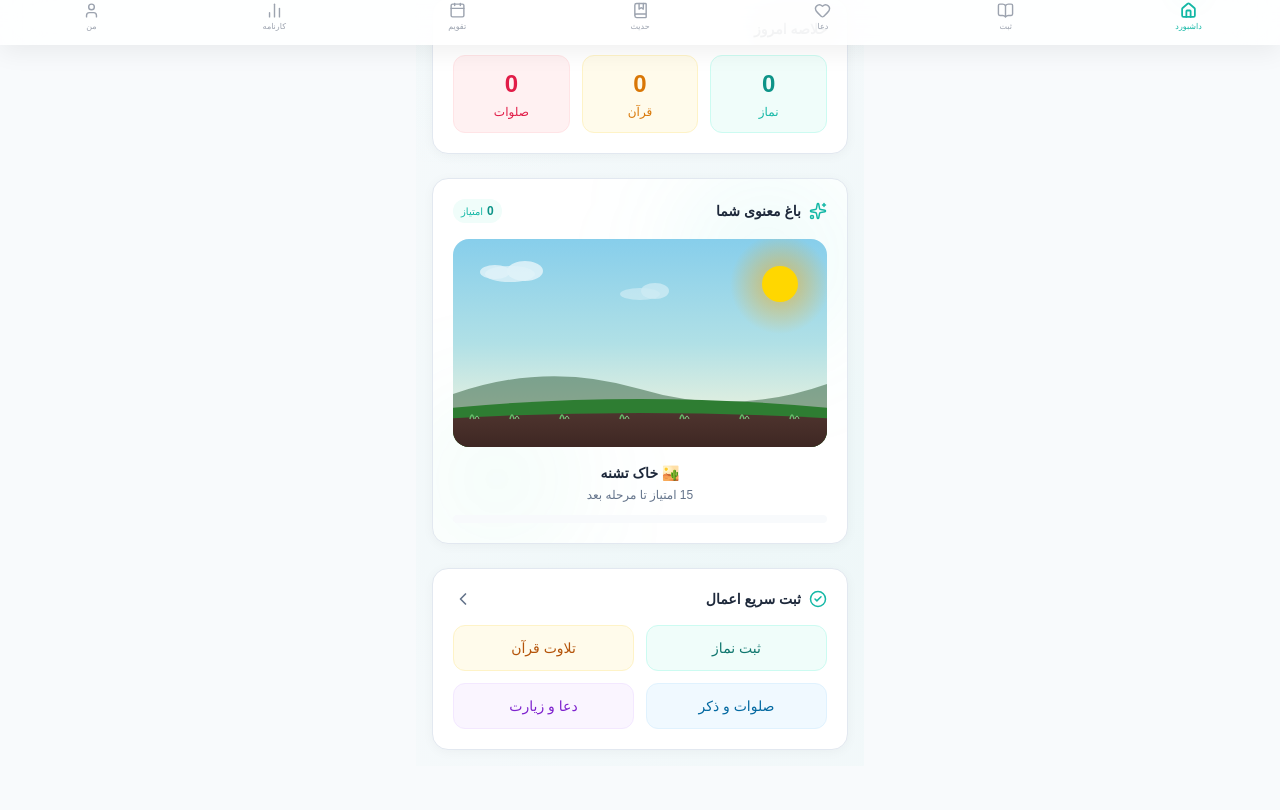
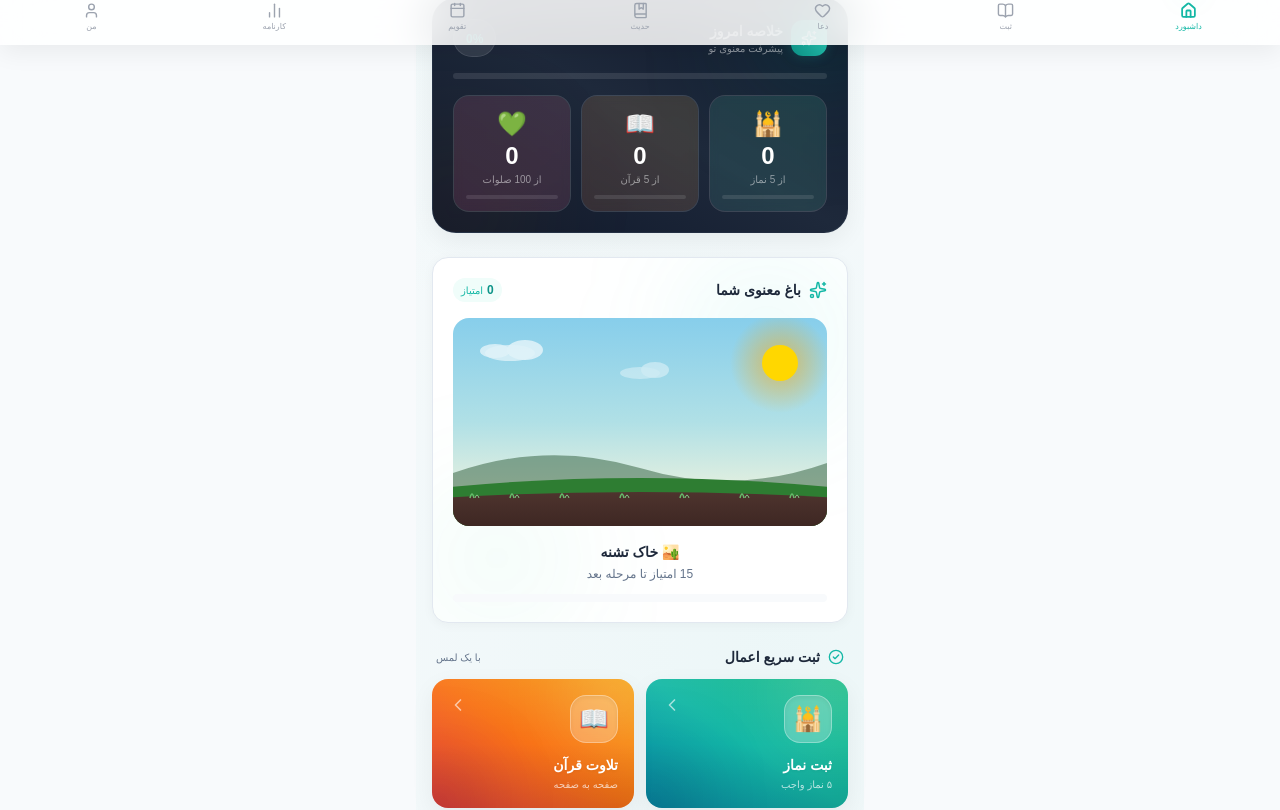
Before and after one commit to mojtabamaniya5-boop/Ebadat, a React (Vite) app: page /#/ in a window 1280 px wide. Shown: the part 755-1565 px from the top of the page. Built offline with nearby package versions, Linux system fonts and the light colour scheme; a small style sheet from the web is missing.

Commit message:
feat: stunning dashboard with gradient quick buttons and animated stat cards

```diff
--- a/src/pages/Dashboard.jsx
+++ b/src/pages/Dashboard.jsx
@@ -1,6 +1,6 @@
 import { useState, useEffect } from 'react'
 import { Link } from 'react-router-dom'
-import { Calendar, CheckCircle2, Sparkles, ChevronLeft } from 'lucide-react'
+import { Calendar, Sparkles, ChevronLeft, BookOpen, Heart, Home, CheckCircle2 } from 'lucide-react'
 import { getTodayData, saveTodayData } from '../utils/storage'
 import ThemeToggle from '../components/ThemeToggle'
 import PrayerTimesCard from '../components/PrayerTimesCard'
@@ -13,7 +13,6 @@ export default function Dashboard() {
 
   useEffect(() => {
     setData(getTodayData())
-    // بارگذاری اسم کاربر از localStorage
     const savedName = localStorage.getItem('ebadat-user-name')
     if (savedName) setUserName(savedName)
   }, [])
@@ -28,6 +27,14 @@ export default function Dashboard() {
 
   const totalPrayers = Object.values(data.prayers).filter(v => v && v !== 'qaza').length
   const qazaCount = Object.values(data.prayers).filter(v => v === 'qaza').length
+
+  // درصد پیشرفت روز
+  const dailyProgress = Math.min(
+    (totalPrayers / 5) * 60 +
+    Math.min(data.quran / 5, 1) * 20 +
+    Math.min(data.salawat / 100, 1) * 20,
+    100
+  )
 
   return (
     <main className="p-4 max-w-md mx-auto animate-fade-in bg-mesh-light dark:bg-mesh-dark min-h-screen">
@@ -72,47 +79,180 @@ export default function Dashboard() {
       {/* حدیث امروز */}
       <HadithCard />
 
-      {/* خلاصه امروز */}
-      <div className="card p-5 mb-6">
-        <h3 className="font-bold text-main mb-4 text-sm">خلاصه امروز</h3>
-        <div className="grid grid-cols-3 gap-3 text-center">
-          <div className="bg-brand-50 dark:bg-brand-900/20 rounded-xl py-3 border border-brand-100 dark:border-brand-900/40">
-            <p className="text-2xl font-bold text-brand-600 dark:text-brand-400">{totalPrayers}</p>
-            <p className="text-xs text-brand-500 mt-1">نماز</p>
+      {/* ✨ خلاصه امروز - طراحی جدید */}
+      <div className="relative overflow-hidden rounded-3xl p-5 mb-6 bg-gradient-to-bl from-slate-900 via-slate-800 to-slate-900 dark:from-dark-surface dark:via-dark-bg dark:to-dark-surface border border-slate-700/50 shadow-soft-lg">
+        <div className="absolute -top-10 -right-10 w-32 h-32 bg-brand-500/20 rounded-full blur-3xl" />
+        <div className="absolute -bottom-10 -left-10 w-32 h-32 bg-amber-500/10 rounded-full blur-3xl" />
+
+        <div className="relative z-10">
+          {/* هدر */}
+          <div className="flex items-center justify-between mb-4">
+            <div className="flex items-center gap-2">
+              <div className="w-9 h-9 rounded-xl bg-gradient-to-bl from-brand-400 to-brand-600 flex items-center justify-center shadow-glow-sm">
+                <Sparkles size={16} className="text-white" />
+              </div>
+              <div>
+                <h3 className="font-bold text-white text-sm">خلاصه امروز</h3>
+                <p className="text-[10px] text-white/50">پیشرفت معنوی تو</p>
+              </div>
+            </div>
+            <div className="px-3 py-1.5 rounded-full bg-white/10 backdrop-blur-sm border border-white/10">
+              <span className="text-xs font-bold text-brand-400">{Math.round(dailyProgress)}%</span>
+            </div>
           </div>
-          <div className="bg-amber-50 dark:bg-amber-900/20 rounded-xl py-3 border border-amber-100 dark:border-amber-900/40">
-            <p className="text-2xl font-bold text-amber-600 dark:text-amber-400">{data.quran}</p>
-            <p className="text-xs text-amber-600 dark:text-amber-500 mt-1">قرآن</p>
+
+          {/* نوار پیشرفت */}
+          <div className="mb-4 h-1.5 bg-white/10 rounded-full overflow-hidden">
+            <div
+              className="h-full bg-gradient-to-l from-brand-400 via-emerald-400 to-teal-400 rounded-full transition-all duration-1000 shadow-glow"
+              style={{ width: `${dailyProgress}%` }}
+            />
           </div>
-          <div className="bg-rose-50 dark:bg-rose-900/20 rounded-xl py-3 border border-rose-100 dark:border-rose-900/40">
-            <p className="text-2xl font-bold text-rose-600 dark:text-rose-400">{data.salawat}</p>
-            <p className="text-xs text-rose-600 dark:text-rose-500 mt-1">صلوات</p>
+
+          {/* کارت‌های آماری */}
+          <div className="grid grid-cols-3 gap-2.5">
+            <StatCard
+              icon="🕌"
+              value={totalPrayers}
+              total={5}
+              label="نماز"
+              color="from-emerald-500 to-teal-600"
+              progress={(totalPrayers / 5) * 100}
+            />
+            <StatCard
+              icon="📖"
+              value={data.quran}
+              total={5}
+              label="قرآن"
+              color="from-amber-500 to-orange-600"
+              progress={Math.min((data.quran / 5) * 100, 100)}
+            />
+            <StatCard
+              icon="💚"
+              value={data.salawat}
+              total={100}
+              label="صلوات"
+              color="from-rose-500 to-pink-600"
+              progress={Math.min((data.salawat / 100) * 100, 100)}
+            />
           </div>
+
+          {qazaCount > 0 && (
+            <div className="mt-4 flex items-center gap-2 bg-red-500/15 backdrop-blur-sm rounded-xl px-3 py-2 border border-red-500/30">
+              <span className="text-sm">⚠️</span>
+              <p className="text-xs text-red-300">{qazaCount} نماز قضا داری، جبران کن!</p>
+            </div>
+          )}
         </div>
-        {qazaCount > 0 && (
-          <p className="text-xs text-red-600 dark:text-red-400 text-center mt-3">⚠️ {qazaCount} نماز قضا داری</p>
-        )}
       </div>
 
       {/* باغ معنوی */}
       <SpiritualGarden />
 
-      {/* دسترسی سریع */}
-      <Link to="/track" className="card p-5 active:scale-[0.98] transition-all block">
-        <div className="flex items-center justify-between mb-4">
+      {/* ✨ ثبت سریع اعمال - طراحی جدید */}
+      <div className="mb-6">
+        <div className="flex items-center justify-between mb-3 px-1">
           <h3 className="font-bold text-main flex items-center gap-2 text-sm">
-            <CheckCircle2 size={18} className="text-brand-500" />
+            <CheckCircle2 size={16} className="text-brand-500" />
             ثبت سریع اعمال
           </h3>
-          <ChevronLeft className="text-sub" size={20} />
+          <span className="text-[10px] text-sub">با یک لمس</span>
         </div>
+
         <div className="grid grid-cols-2 gap-3">
-          <div className="bg-brand-50 dark:bg-brand-900/20 text-brand-700 dark:text-brand-300 py-3 rounded-xl font-medium text-sm text-center border border-brand-100 dark:border-brand-900/40">ثبت نماز</div>
-          <div className="bg-amber-50 dark:bg-amber-900/20 text-amber-700 dark:text-amber-300 py-3 rounded-xl font-medium text-sm text-center border border-amber-100 dark:border-amber-900/40">تلاوت قرآن</div>
-          <div className="bg-sky-50 dark:bg-sky-900/20 text-sky-700 dark:text-sky-300 py-3 rounded-xl font-medium text-sm text-center border border-sky-100 dark:border-sky-900/40">صلوات و ذکر</div>
-          <div className="bg-purple-50 dark:bg-purple-900/20 text-purple-700 dark:text-purple-300 py-3 rounded-xl font-medium text-sm text-center border border-purple-100 dark:border-purple-900/40">دعا و زیارت</div>
+          <QuickButton
+            to="/track"
+            emoji="🕌"
+            label="ثبت نماز"
+            subtitle="۵ نماز واجب"
+            gradient="from-emerald-500 via-teal-500 to-cyan-600"
+            delay={0}
+          />
+          <QuickButton
+            to="/track"
+            emoji="📖"
+            label="تلاوت قرآن"
+            subtitle="صفحه به صفحه"
+            gradient="from-amber-500 via-orange-500 to-red-500"
+            delay={0.05}
+          />
+          <QuickButton
+            to="/prayers"
+            emoji="📿"
+            label="صلوات و ذکر"
+            subtitle="شمارنده هوشمند"
+            gradient="from-rose-500 via-pink-500 to-fuchsia-500"
+            delay={0.1}
+          />
+          <QuickButton
+            to="/prayers"
+            emoji="🤲"
+            label="دعا و زیارت"
+            subtitle="ادعیه کامل"
+            gradient="from-violet-500 via-purple-500 to-indigo-600"
+            delay={0.15}
+          />
         </div>
-      </Link>
+      </div>
     </main>
   )
 }
+
+// کارت آماری با نوار پیشرفت دایره‌ای
+function StatCard({ icon, value, total, label, color, progress }) {
+  return (
+    <div className="relative overflow-hidden rounded-2xl p-3 bg-white/5 backdrop-blur-sm border border-white/10">
+      <div className={`absolute inset-0 bg-gradient-to-bl ${color} opacity-10`} />
+
+      <div className="relative z-10 flex flex-col items-center">
+        <span className="text-2xl mb-1">{icon}</span>
+        <p className="text-2xl font-bold text-white leading-none">{value}</p>
+        <p className="text-[10px] text-white/50 mt-1">از {total} {label}</p>
+
+        {/* نوار پیشرفت کوچیک */}
+        <div className="w-full mt-2 h-1 bg-white/10 rounded-full overflow-hidden">
+          <div
+            className={`h-full bg-gradient-to-l ${color} rounded-full transition-all duration-1000`}
+            style={{ width: `${progress}%` }}
+          />
+        </div>
+      </div>
+    </div>
+  )
+}
+
+// دکمه سریع با گرادیانت رنگی و انیمیشن
+function QuickButton({ to, emoji, label, subtitle, gradient, delay }) {
+  return (
+    <Link
+      to={to}
+      className="relative overflow-hidden rounded-2xl p-4 shadow-soft-lg active:scale-95 transition-all duration-300 animate-slide-up group"
+      style={{ animationDelay: `${delay}s` }}
+    >
+      {/* پس‌زمینه گرادیانت */}
+      <div className={`absolute inset-0 bg-gradient-to-bl ${gradient}`} />
+
+      {/* افکت لیکوئید درخشان */}
+      <div className="absolute -top-8 -right-8 w-24 h-24 bg-white/20 rounded-full blur-2xl group-hover:scale-150 transition-transform duration-700" />
+      <div className="absolute -bottom-8 -left-8 w-20 h-20 bg-black/20 rounded-full blur-2xl" />
+
+      {/* درخشش شیشه‌ای */}
+      <div className="absolute inset-0 bg-gradient-to-t from-black/20 via-transparent to-white/10 opacity-60" />
+
+      <div className="relative z-10">
+        <div className="flex items-start justify-between mb-3">
+          <div className="w-12 h-12 rounded-2xl bg-white/25 backdrop-blur-sm flex items-center justify-center text-2xl shadow-inner border border-white/30 group-hover:scale-110 group-hover:rotate-6 transition-transform duration-300">
+            {emoji}
+          </div>
+          <ChevronLeft size={20} className="text-white/60 group-hover:text-white group-hover:-translate-x-1 transition-all duration-300" />
+        </div>
+
+        <p className="text-white font-bold text-sm mb-0.5 drop-shadow-sm">{label}</p>
+        <p className="text-white/70 text-[10px]">{subtitle}</p>
+      </div>
+
+      {/* افکت موج روی کلیک */}
+      <div className="absolute inset-0 bg-white/0 group-active:bg-white/20 transition-colors duration-300" />
+    </Link>
+  )
+}
```
Also changed, not shown: 5 other files (tests, documents, lock files or other folders).
